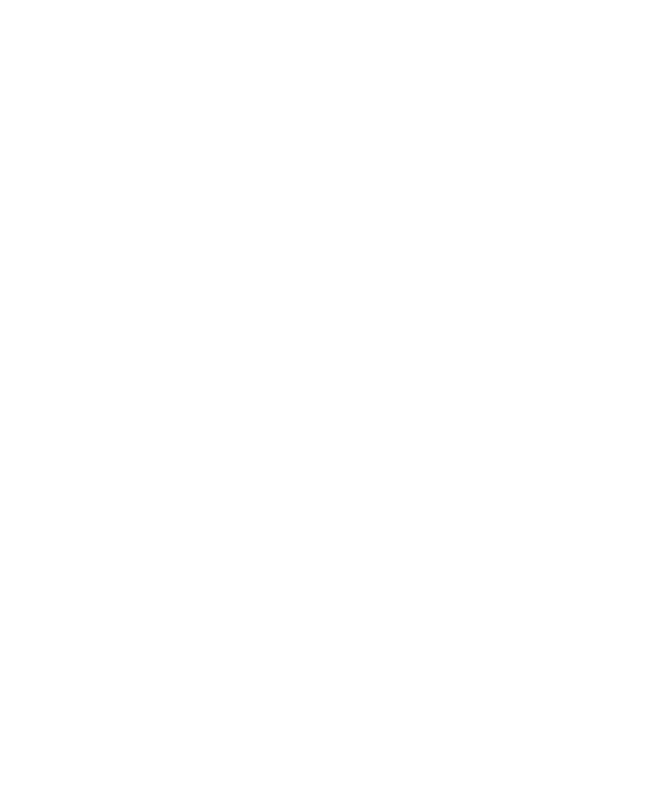
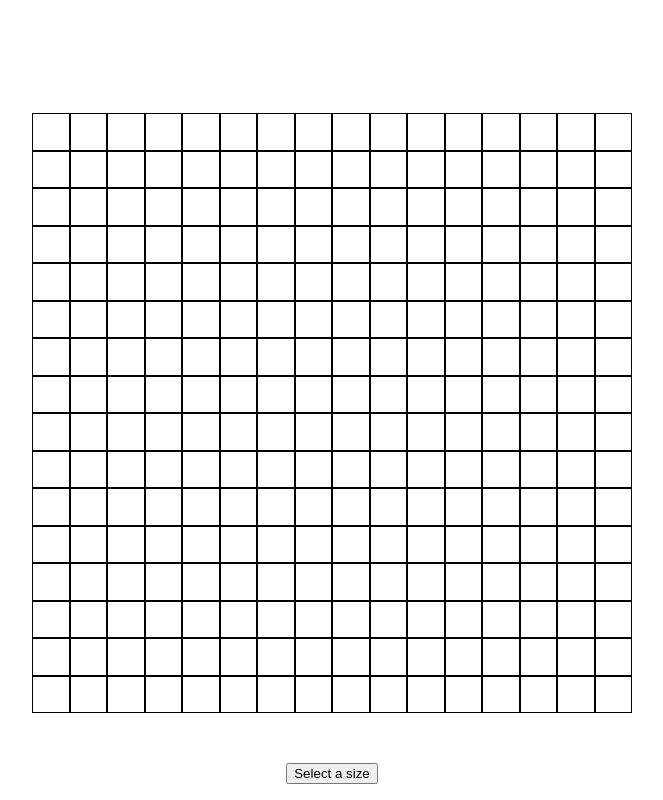
Before and after one commit to ZacharyJorg/Etch-a-sketch, a plain HTML site: page Etch-a-sketch/index.html in a window 1280 px wide. Shown: the whole page, without its empty margins (308-971 px from the left). Drawn offline with Linux system fonts and the light colour scheme.

Commit message:
grid and button created

```diff
--- a/Etch-a-sketch/Etch-a-sketch.js
+++ b/Etch-a-sketch/Etch-a-sketch.js
@@ -0,0 +1,32 @@
+const container = document.querySelector('.container')
+const body = document.querySelector('body')
+const buttons = document.createElement('div')
+buttons.setAttribute('class', 'buttons')
+const gridSize = document.createElement('button')
+gridSize.setAttribute('class', 'gridSize')
+gridSize.innerHTML = "Select a size";
+body.append(buttons)
+buttons.append(gridSize)
+
+for(let i = 0; i < 256; i++){
+    const grid = document.createElement('div')
+    grid.setAttribute('class', 'grids')
+    container.append(grid)
+}
+
+gridSize.addEventListener("click", () => {
+    for(let i = 0; i < 1; i++){
+    const gridSize = prompt("Please enter the size of the grid you want");
+    if(gridSize >= 101){
+        alert('Please enter a valid number')
+        i--;
+    } else  if(gridSize <= 0){
+        alert('Please enter a valid number')
+        i--;
+    } else {
+        for(let j = 0; j < 5; j++){
+            alert(Math.pow(gridSize, 2));
+        }
+    }
+}
+})
--- a/Etch-a-sketch/index.html
+++ b/Etch-a-sketch/index.html
@@ -5,8 +5,13 @@
     <meta http-equiv="X-UA-Compatible" content="IE=edge">
     <meta name="viewport" content="width=device-width, initial-scale=1.0">
     <title>Etch-a-sketch</title>
+    <link rel="stylesheet" href="stylesheet.css">
 </head>
 <body>
+    <div class="container">
 
+    </div>
+
+    <script src="Etch-a-sketch.js"></script>
 </body>
 </html>
--- a/Etch-a-sketch/stylesheet.css
+++ b/Etch-a-sketch/stylesheet.css
@@ -0,0 +1,28 @@
+.container{
+    margin-left: auto;
+    margin-right: auto;
+    margin-top: 5%;
+    display: grid;
+    grid-template-columns: repeat(16, 2fr);
+    grid-template-rows: repeat(16, 2fr);
+    height: 600px;
+    width: 600px;
+    padding: 50px;
+}
+
+.grids{
+    background-color: white;
+    border: .5px solid black;
+}
+
+.grids:hover{
+    background-color: green;
+}
+
+.buttons{
+    text-align: center;
+    display: block;
+    margin: 0 auto;
+    width: 100px;
+    height: auto;
+}
```
Also changed, not shown: 1 other file.
